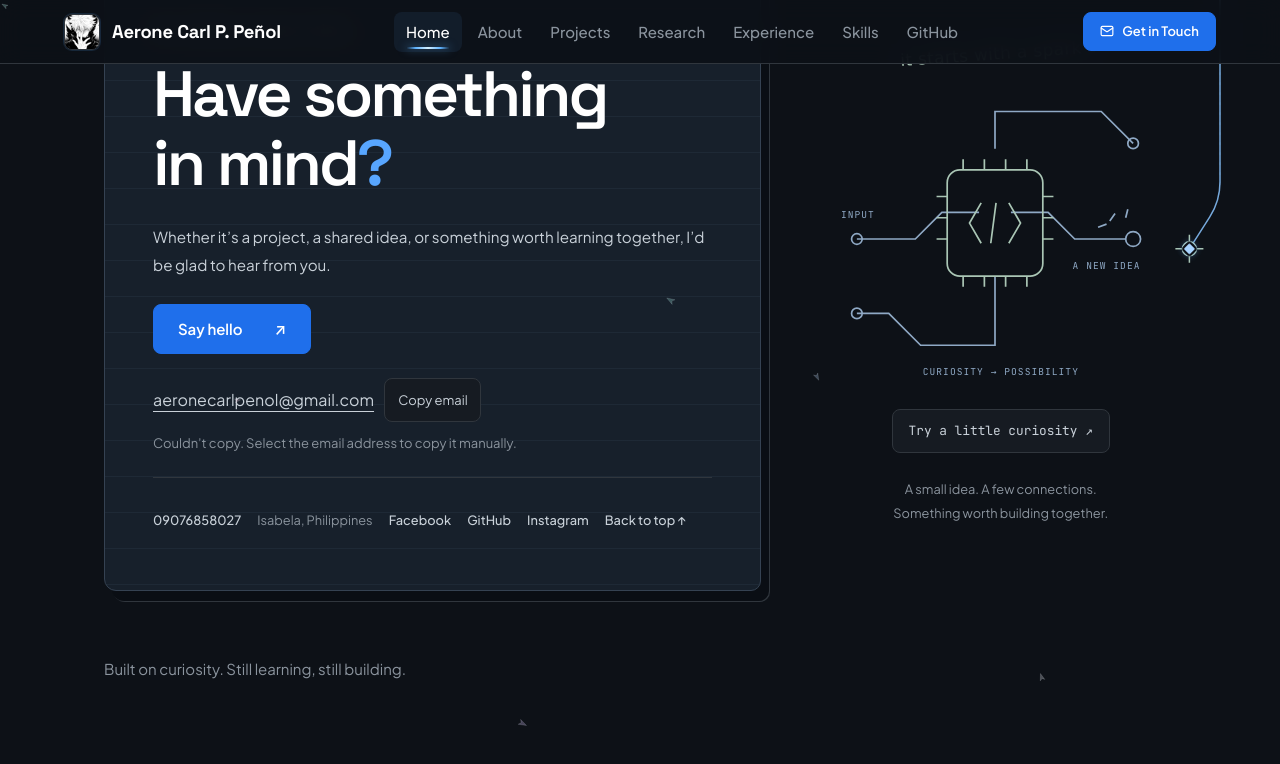
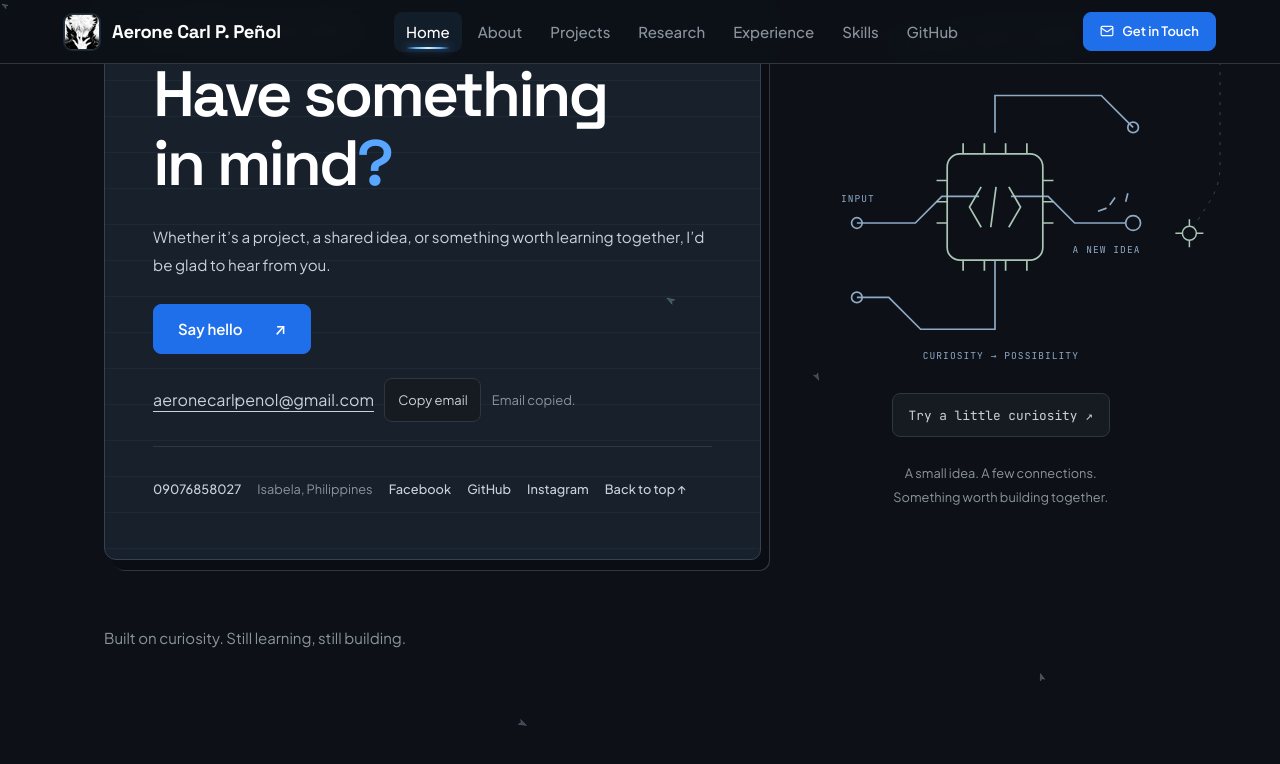
Before and after one commit to aeronecarlpenol-byte/aerone-portfolio, a plain HTML site: page index.html in a window 1280 px wide. Both pictures are taken after a click on the button "Copy email". Shown: the part 10278-11042 px from the top of the page. Drawn offline with Linux system fonts and the light colour scheme; no server answers.

Commit message:
Make contact actions resilient with clipboard recovery and native-app feedback

```diff
--- a/css/field-notes.css
+++ b/css/field-notes.css
@@ -125,3 +125,9 @@
   .field-section .reveal { opacity: 1 !important; transform: none !important; clip-path: none !important; }
 }
 @media print { .field-path, .field-sticky, .field-spark { display: none; } .field-experience, .field-contact-grid { display: block; } }
+
+/* Contact controls remain above all non-interactive decoration. */
+#contact .field-letter, #contact .field-schematic { position: relative; z-index: 3; }
+.field-letter::before, .field-schematic > svg { pointer-events: none; }
+.contact-action-status { color: var(--text-muted); font-size: .8rem; line-height: 1.7; margin-top: .75rem; }
+.contact-action-status:empty { display: none; }
--- a/index.html
+++ b/index.html
@@ -531,6 +531,7 @@
       <h2 id="contact-title">Have something<br>in mind<span>?</span></h2>
       <p class="contact-learning__copy">Whether it’s a project, a shared idea, or something worth learning together, I’d be glad to hear from you.</p>
       <a class="btn btn--primary contact-learning__hello" href="mailto:aeronecarlpenol@gmail.com">Say hello <span aria-hidden="true">↗</span></a>
+      <p id="contact-action-status" class="contact-action-status" role="status" aria-live="polite" aria-atomic="true"></p>
     </div>
     <div class="contact-learning__email-row">
       <a id="contact-email" class="contact-learning__email" href="mailto:aeronecarlpenol@gmail.com">aeronecarlpenol@gmail.com</a>
@@ -582,5 +583,6 @@
 <script src="js/interactions.js" defer></script><script src="js/motion.js" defer></script>
 
 <script src="js/field-notes.js" defer></script>
+<script src="js/contact.js" defer></script>
 </body>
 </html>
--- /dev/null
+++ b/js/contact.js
@@ -0,0 +1,72 @@
+/* Contact actions are independent of decorative animation and gallery code. */
+(function () {
+  'use strict';
+  const email = document.getElementById('contact-email');
+  const button = document.querySelector('.copy-email');
+  const status = document.getElementById('copy-email-status');
+  const actionStatus = document.getElementById('contact-action-status');
+  if (!email || !button || !status) return;
+  const address = email.getAttribute('href').replace(/^mailto:/, '').split('?')[0];
+  button.hidden = false;
+
+  function copyFallback() {
+    const focused = document.activeElement;
+    const selection = window.getSelection();
+    const ranges = [];
+    if (selection) for (let i = 0; i < selection.rangeCount; i++) ranges.push(selection.getRangeAt(i).cloneRange());
+    const field = document.createElement('textarea');
+    field.value = address;
+    field.readOnly = true;
+    field.setAttribute('aria-label', 'Email address to copy');
+    field.style.cssText = 'position:fixed;top:0;left:0;width:1px;height:1px;opacity:0;pointer-events:none;';
+    document.body.appendChild(field);
+    field.select();
+    field.setSelectionRange(0, address.length);
+    let copied = false;
+    try { copied = Boolean(document.execCommand && document.execCommand('copy')); }
+    finally {
+      field.remove();
+      if (focused && focused.focus) focused.focus({ preventScroll: true });
+      if (selection) { selection.removeAllRanges(); ranges.forEach(range => selection.addRange(range)); }
+    }
+    return copied;
+  }
+
+  button.addEventListener('click', async function () {
+    if (button.disabled) return;
+    button.disabled = true;
+    status.textContent = 'Copying email…';
+    let timer;
+    try {
+      let copied = false;
+      if (navigator.clipboard && window.isSecureContext) {
+        try {
+          await Promise.race([
+            navigator.clipboard.writeText(address),
+            new Promise((_, reject) => { timer = window.setTimeout(() => reject(new Error('Copy timed out')), 4000); })
+          ]);
+          copied = true;
+        } catch (_) { copied = copyFallback(); }
+      } else { copied = copyFallback(); }
+      status.textContent = copied ? 'Email copied.' : 'Couldn’t copy. Select and copy the email address above.';
+    } catch (_) {
+      status.textContent = 'Couldn’t copy. Select and copy the email address above.';
+    } finally {
+      window.clearTimeout(timer);
+      button.disabled = false;
+    }
+  });
+
+  // Native protocol links require a configured app. Do not claim it opened:
+  // browsers cannot confirm that handoff, and some embedded browsers block it.
+  document.querySelectorAll('#contact a[href^="mailto:"]').forEach(link => {
+    link.addEventListener('click', function () {
+      if (actionStatus) actionStatus.textContent = 'Opening your email app. If nothing opens, use Copy email below.';
+    });
+  });
+  document.querySelectorAll('#contact a[href^="tel:"]').forEach(link => {
+    link.addEventListener('click', function () {
+      if (actionStatus) actionStatus.textContent = 'Opening your phone app. You can also dial ' + link.textContent.trim() + '.';
+    });
+  });
+}());
--- a/js/interactions.js
+++ b/js/interactions.js
@@ -13,26 +13,6 @@
 
   applyMotionPreference();
   mq.addEventListener('change', applyMotionPreference);
-
-  /* Copy the verified address; leave the email link available on failure. */
-  const copyEmail = document.querySelector('.copy-email');
-  const emailLink = document.getElementById('contact-email');
-  const copyStatus = document.getElementById('copy-email-status');
-  if (copyEmail && emailLink && copyStatus && navigator.clipboard && window.isSecureContext) {
-    copyEmail.hidden = false;
-    copyEmail.addEventListener('click', async function () {
-      copyEmail.disabled = true;
-      copyStatus.textContent = '';
-      try {
-        await navigator.clipboard.writeText(emailLink.getAttribute('href').slice(7));
-        copyStatus.textContent = 'Email copied.';
-      } catch (_) {
-        copyStatus.textContent = 'Couldn’t copy. Select the email address to copy it manually.';
-      } finally {
-        copyEmail.disabled = false;
-      }
-    });
-  }
 
   /* ── Year in footer ──────────────────────────────── */
   const yearEl = document.getElementById('footer-year');
```
Also changed, not shown: tests/contact.test.js (added, +53 -0 lines).
